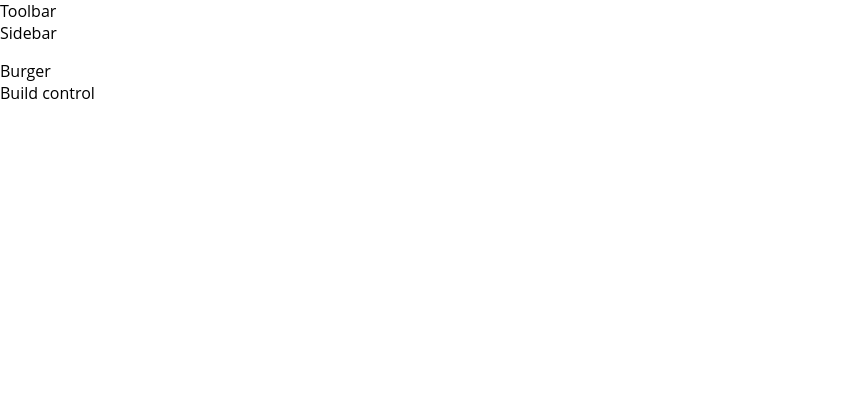
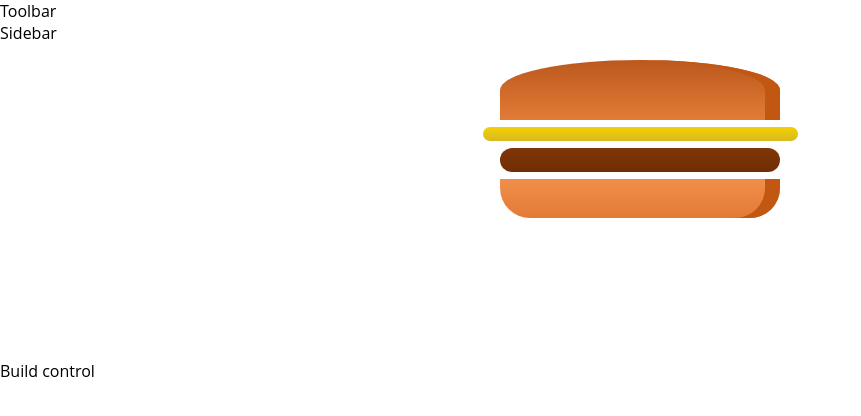
Before and after one commit to longnghiem/mobile-first-react-hamburger, a React (Create React App) app: page / in a window 1280 px wide. Shown: the top 416 px of the page, without its empty margins (0-861 px from the left). Built offline with nearby package versions, Linux system fonts and the light colour scheme; the HTML template or start-up script is replaced by a standard one.

Commit message:
create the Burger component which has several child components BurgerIngredient

```diff
--- a/package.json
+++ b/package.json
@@ -3,6 +3,7 @@
   "version": "0.1.0",
   "private": true,
   "dependencies": {
+    "prop-types": "^15.6.2",
     "react": "^16.4.2",
     "react-dom": "^16.4.2",
     "react-scripts": "1.1.5"
--- /dev/null
+++ b/src/components/Burger/Burger.css
@@ -0,0 +1,28 @@
+.burger {
+  width: 100%;
+  margin: auto;
+  height: 250px;
+  /* overflow: scroll; */
+  text-align: center;
+  font-weight: bold;
+  font-size: 1.2rem;
+}
+
+@media (min-width: 1000px) and (min-height: 700px) {
+  .burger {
+    width: 700px;
+    height: 600px;
+  }
+}
+@media (min-width: 500px) and (min-height: 401px) {
+  .burger {
+    width: 450px;
+    height: 400px;
+  }
+}
+@media (min-width: 500px) and (min-height: 400px) {
+  .burger {
+    width: 350px;
+    height: 300px;
+  }
+}
--- a/src/components/Burger/Burger.js
+++ b/src/components/Burger/Burger.js
@@ -0,0 +1,14 @@
+import React from "react";
+import "./Burger.css";
+import BurgerIngredient from "./Burgeringredient/Burgeringredient";
+
+const burger = () => (
+  <div className="burger">
+    <BurgerIngredient type="bread-top" />
+    <BurgerIngredient type="cheese" />
+    <BurgerIngredient type="meat" />
+    <BurgerIngredient type="bread-bottom" />
+  </div>
+);
+
+export default burger;
--- a/src/components/Burger/Burgeringredient/Burgeringredient.css
+++ b/src/components/Burger/Burgeringredient/Burgeringredient.css
@@ -1,4 +1,4 @@
-breadBottom {
+.breadBottom {
   height: 13%;
   width: 80%;
   background: linear-gradient(#f08e4a, #e27b36);
@@ -7,7 +7,7 @@
   margin: 2% auto;
 }
 
-breadTop {
+.breadTop {
   height: 20%;
   width: 80%;
   background: linear-gradient(#bc581e, #e27b36);
@@ -17,7 +17,7 @@
   position: relative;
 }
 
-seeds1 {
+.seeds1 {
   width: 10%;
   height: 15%;
   position: absolute;
@@ -29,7 +29,7 @@
   box-shadow: inset -2px -3px #c9c9c9;
 }
 
-seeds1:after {
+.seeds1:after {
   content: '';
   width: 100%;
   height: 100%;
@@ -42,7 +42,7 @@
   box-shadow: inset -1px 2px #c9c9c9;
 }
 
-seeds1:before {
+.seeds1:before {
   content: '';
   width: 100%;
   height: 100%;
@@ -55,7 +55,7 @@
   box-shadow: inset -1px -3px #c9c9c9;
 }
 
-seeds2 {
+.seeds2 {
   width: 10%;
   height: 15%;
   position: absolute;
@@ -67,7 +67,7 @@
   box-shadow: inset -3px 0 #c9c9c9;
 }
 
-seeds2:before {
+.seeds2:before {
   content: '';
   width: 100%;
   height: 100%;
@@ -80,7 +80,7 @@
   box-shadow: inset 1px 3px #c9c9c9;
 }
 
-meat {
+.meat {
   width: 80%;
   height: 8%;
   background: linear-gradient(#7f3608, #702e05);
@@ -88,7 +88,7 @@
   border-radius: 15px;
 }
 
-cheese {
+.cheese {
   width: 90%;
   height: 4.5%;
   margin: 2% auto;
@@ -96,7 +96,7 @@
   border-radius: 20px;
 }
 
-salad {
+.salad {
   width: 85%;
   height: 7%;
   margin: 2% auto;
@@ -104,7 +104,7 @@
   border-radius: 20px;
 }
 
-bacon {
+.bacon {
   width: 80%;
   height: 3%;
   background: linear-gradient(#bf3813, #c45e38);
--- a/src/components/Burger/Burgeringredient/Burgeringredient.js
+++ b/src/components/Burger/Burgeringredient/Burgeringredient.js
@@ -1,7 +1,10 @@
-import React from "react";
+import React, { Component, } from "react";
+import PropTypes from "prop-types";
+import "./Burgeringredient.css";
 
-const burgerIngredient = (props) => {
-  const { type, } = props;
+class BurgerIngredient extends Component {
+  render() {
+    const { type, } = this.props;
     let ingredient = null;
 
     switch (type) {
@@ -33,6 +36,11 @@
         break;
     }
     return ingredient;
+  }
+}
+
+BurgerIngredient.propTypes = {
+  type: PropTypes.string.isRequired,
 };
 
-export default burgerIngredient;
+export default BurgerIngredient;
--- a/src/containers/BurgerBuilder/BurgerBuilder.js
+++ b/src/containers/BurgerBuilder/BurgerBuilder.js
@@ -1,12 +1,13 @@
 import React, { Component, } from "react";
 
 import Aux from "../../hoc/Aux_Comp";
+import Burger from "../../components/Burger/Burger";
 
 class BurgerBuilder extends Component {
   render() {
     return (
       <Aux>
-        <div>Burger</div>
+        <Burger />
         <div> Build control </div>
       </Aux>
     );
```
Lines whose indentation alone changed are shown as unchanged.
